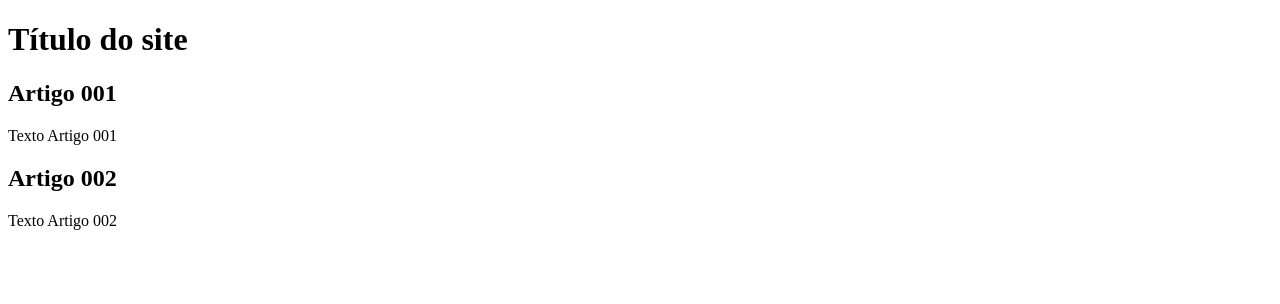
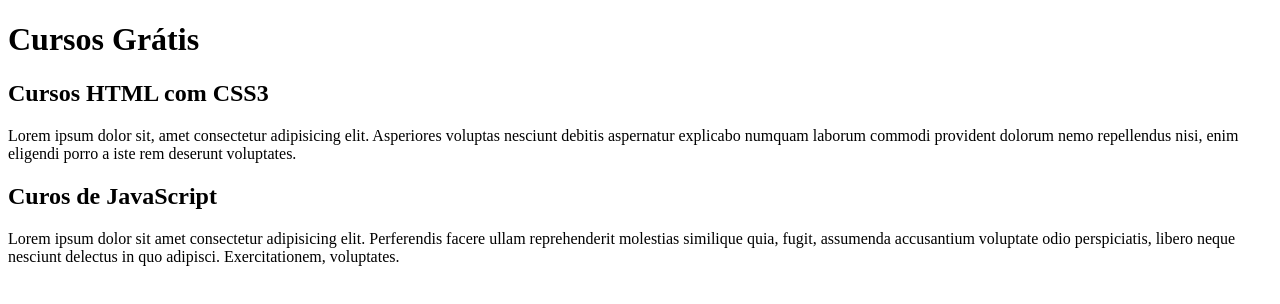
Before and after one commit to thiagorabelodev/projeto-site, a plain HTML site: page index.html in a window 1280 px wide. Drawn offline with Linux system fonts and the light colour scheme.

Commit message:
Start Content

```diff
--- a/index.html
+++ b/index.html
@@ -8,15 +8,15 @@
 <body>
   <main>
     <header>
-      <h1>Título do site</h1>
+      <h1>Cursos Grátis</h1>
     </header>
     <article>
-      <h2>Artigo 001</h2>
-      <p>Texto Artigo 001</p>
+      <h2>Cursos HTML com CSS3</h2>
+      <p>Lorem ipsum dolor sit, amet consectetur adipisicing elit. Asperiores voluptas nesciunt debitis aspernatur explicabo numquam laborum commodi provident dolorum nemo repellendus nisi, enim eligendi porro a iste rem deserunt voluptates.</p>
     </article>
     <article>
-      <h2>Artigo 002</h2>
-      <p>Texto Artigo 002</p>
+      <h2>Curos de JavaScript</h2>
+      <p>Lorem ipsum dolor sit amet consectetur adipisicing elit. Perferendis facere ullam reprehenderit molestias similique quia, fugit, assumenda accusantium voluptate odio perspiciatis, libero neque nesciunt delectus in quo adipisci. Exercitationem, voluptates.</p>
     </article>
   </main>
 </body>
```
